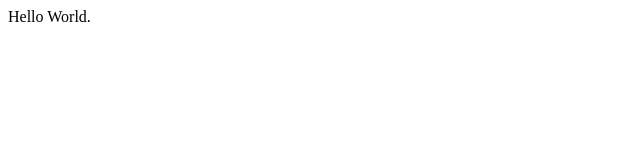
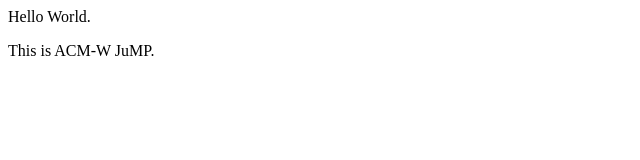
Before and after one commit to bpdc-acmw/JuMP-2021-Web-Dev, a plain HTML site: page index.html in a window 1280 px wide. Shown: the whole page, without its empty margins (0-640 px from the left). Drawn offline with Linux system fonts and the light colour scheme.

Commit message:
Paragraph added

```diff
--- a/index.html
+++ b/index.html
@@ -4,5 +4,6 @@
     </head>
     <body>
         Hello World.
+        <p>This is ACM-W JuMP.</p>
     </body>
 </html>
```
